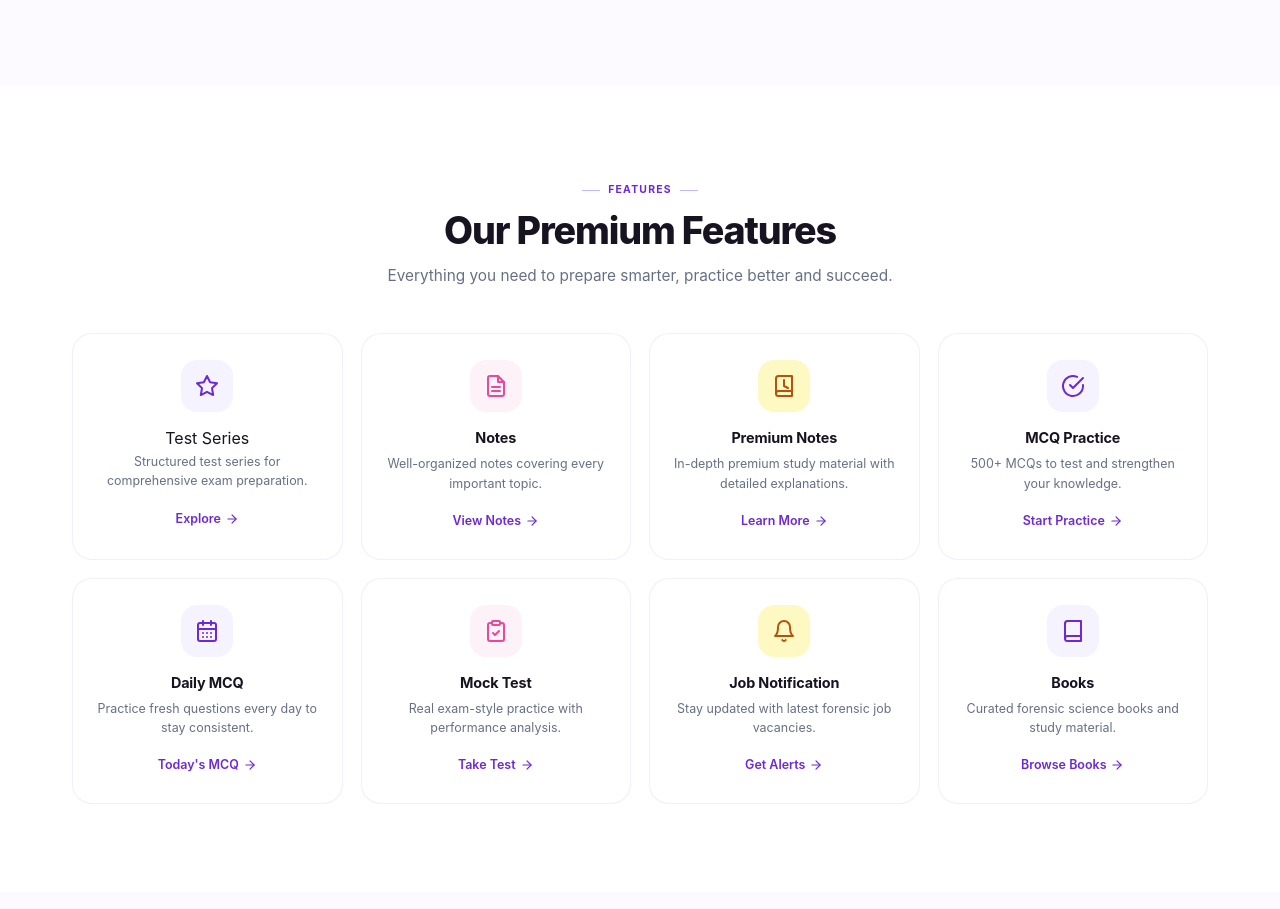
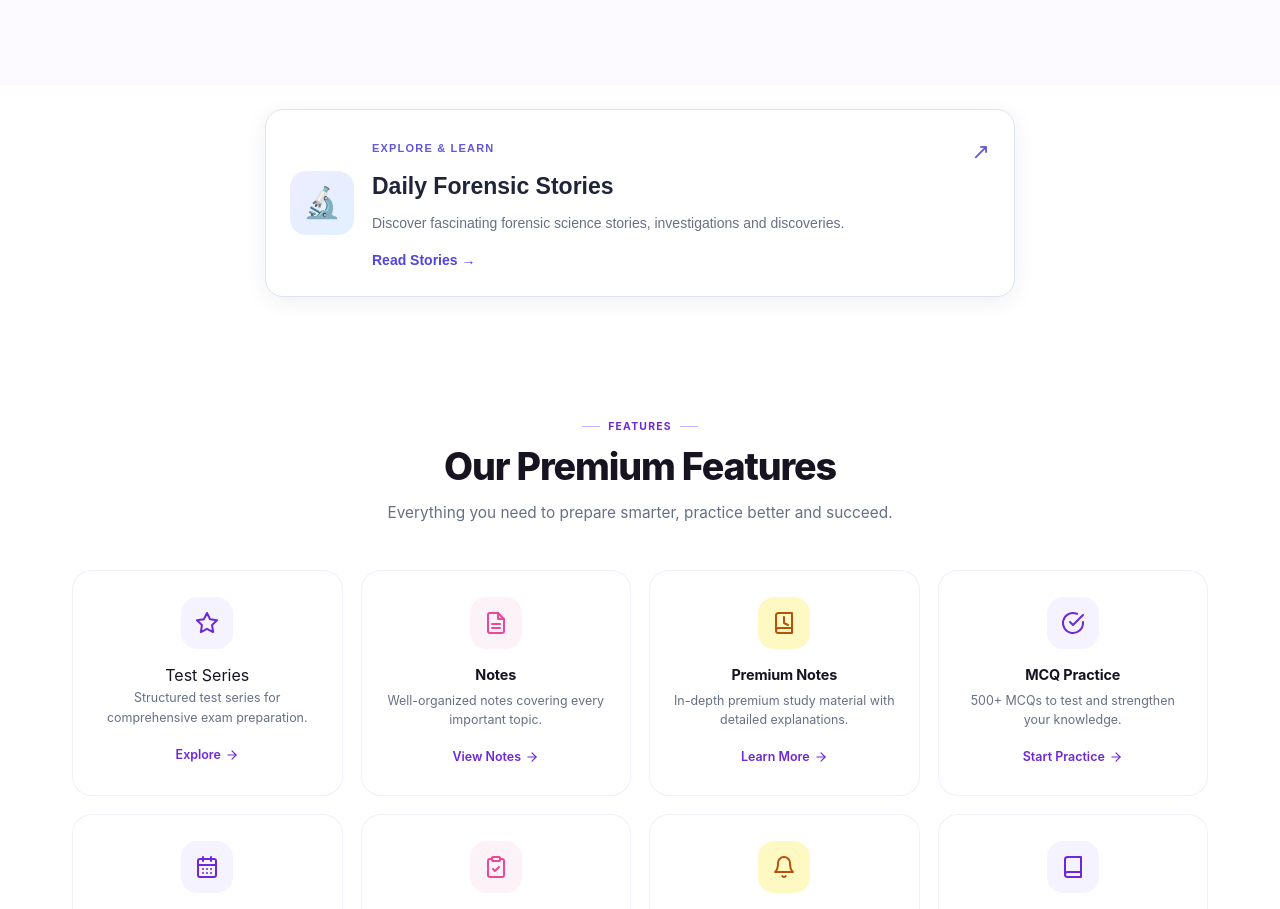
Before and after one commit to taskforceprojects/Forensicbuzz, a website: page index.html in a window 1280 px wide. Shown: the part 1468-2377 px from the top of the page. Drawn offline with nearby package versions, Linux system fonts and the light colour scheme.

Commit message:
Update index.html

```diff
--- a/index.html
+++ b/index.html
@@ -2491,6 +2491,95 @@
     </div>
   </section>
 
+<!-- Daily Forensic Stories Card -->
+<a href="stories.html" class="forensic-story-card">
+  <div class="forensic-card-icon">🔬</div>
+  <div class="forensic-card-content">
+    <span class="forensic-card-tag">EXPLORE & LEARN</span>
+    <h3>Daily Forensic Stories</h3>
+    <p>Discover fascinating forensic science stories, investigations and discoveries.</p>
+    <span class="forensic-card-link">Read Stories <span>→</span></span>
+  </div>
+  <span class="forensic-card-arrow">↗</span>
+</a>
+
+<style>
+.forensic-story-card {
+  display: flex;
+  align-items: center;
+  gap: 18px;
+  position: relative;
+  max-width: 750px;
+  margin: 24px auto;
+  padding: 24px;
+  border: 1px solid #e0e4f0;
+  border-radius: 18px;
+  background: #ffffff;
+  color: #20243a;
+  text-decoration: none;
+  box-shadow: 0 5px 22px rgba(30, 40, 90, .07);
+  transition: .25s ease;
+  font-family: Arial, sans-serif;
+}
+.forensic-story-card:hover {
+  transform: translateY(-4px);
+  border-color: #7770ef;
+  box-shadow: 0 12px 30px rgba(79, 70, 229, .13);
+}
+.forensic-card-icon {
+  flex-shrink: 0;
+  width: 64px;
+  height: 64px;
+  display: grid;
+  place-items: center;
+  border-radius: 16px;
+  background: linear-gradient(135deg, #eeedff, #e1f0ff);
+  font-size: 30px;
+}
+.forensic-card-content { flex: 1; min-width: 0; }
+.forensic-card-tag {
+  color: #6258db;
+  font-size: 11px;
+  font-weight: 700;
+  letter-spacing: 1.2px;
+}
+.forensic-card-content h3 {
+  margin: 8px 0;
+  font-size: 23px;
+}
+.forensic-card-content p {
+  margin: 0 0 12px;
+  color: #687086;
+  font-size: 14px;
+  line-height: 1.6;
+}
+.forensic-card-link {
+  color: #5145dc;
+  font-size: 14px;
+  font-weight: 700;
+}
+.forensic-card-arrow {
+  align-self: flex-start;
+  color: #6258db;
+  font-size: 22px;
+}
+@media (max-width: 480px) {
+  .forensic-story-card {
+    gap: 12px;
+    padding: 17px;
+    margin: 16px 10px;
+  }
+  .forensic-card-icon {
+    width: 48px;
+    height: 48px;
+    font-size: 24px;
+  }
+  .forensic-card-content h3 { font-size: 19px; }
+  .forensic-card-content p { font-size: 13px; }
+}
+</style>
+
+
   <!-- ========== PREMIUM FEATURES ========== -->
   <section class="sec" id="features">
     <div class="container">
@@ -2514,6 +2603,7 @@
               <polyline points="12 5 19 12 12 19" />
             </svg></a>
         </div>
+
         <div class="feat-card anim-in" style="transition-delay:.05s">
           <div class="feat-ic"><svg viewBox="0 0 24 24" fill="none" stroke="currentColor" stroke-width="2"
               stroke-linecap="round" stroke-linejoin="round">
@@ -2616,6 +2706,7 @@
               <path d="M4 19.5A2.5 2.5 0 016.5 17H20" />
               <path d="M6.5 2H20v20H6.5A2.5 2.5 0 014 19.5v-15A2.5 2.5 0 016.5 2z" />
             </svg></div>
+
           <div class="feat-title">Books</div>
           <div class="feat-desc">Curated forensic science books and study material.</div>
           <a href="books.html" class="feat-link">Browse Books <svg viewBox="0 0 24 24" fill="none" stroke="currentColor"
```
